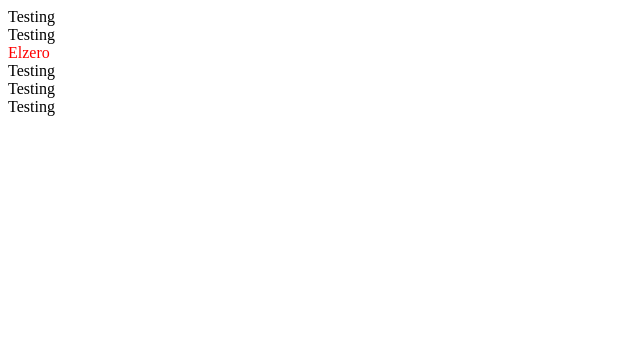
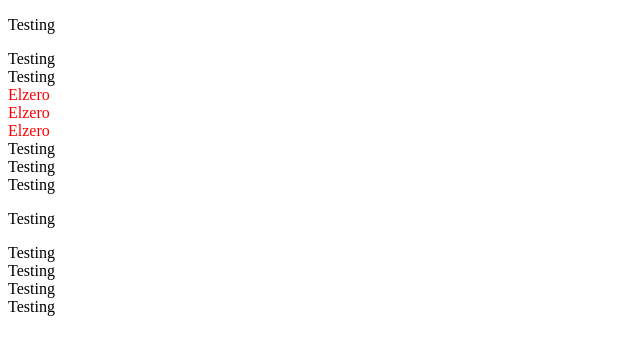
Before and after one commit to MouniaBelkheir/lerarn_css, a plain HTML site: page index.html in a window 1280 px wide. Shown: the whole page, without its empty margins (0-640 px from the left). Drawn offline with Linux system fonts and the light colour scheme; a web font is replaced by a local one.

Commit message:
Lessons 78-82 Add Assignment 4

```diff
--- a/css/style.css
+++ b/css/style.css
@@ -1995,6 +1995,12 @@
 	color: red;
 } */
 /*! Assignment 3 */
-.parent:nth-child(2) {
+/* .parent:nth-child(2) {
 	color: red;
-}
+} */
+/*! Assignment 4 */
+div:nth-of-type(3):not(.parent div[title="Elzero"]),
+div[title="Hello"],
+div[title="HTML"] {
+	color: red;
+}
--- a/index.html
+++ b/index.html
@@ -12,7 +12,23 @@
 		<link rel="stylesheet" href="/css/style.css" />
 	</head>
 	<body>
+		<p>Testing</p>
+		<div>Testing</div>
+		<div>Testing</div>
+		<div title="Elzero">Elzero</div>
+		<div title="Hello">Elzero</div>
+		<div title="HTML">Elzero</div>
+		<div>Testing</div>
+		<div class="no-need" title="Elzero">Testing</div>
 		<div class="parent">
+			<div>Testing</div>
+			<p>Testing</p>
+			<div>Testing</div>
+			<div title="Elzero">Testing</div>
+			<div>Testing</div>
+			<div title="Elzero">Testing</div>
+		</div>
+		<!-- <div class="parent">
 			<div class="baby">Testing</div>
 			<div class="baby">Testing</div>
 		</div>
@@ -25,7 +41,7 @@
 			</div>
 			<div class="baby">Testing</div>
 		</div>
-		<div class="baby">Testing</div>
+		<div class="baby">Testing</div> -->
 		<!-- <div class="parent">
 			<div class="child">Testing</div>
 			<div class="child">Elzero</div>
```
